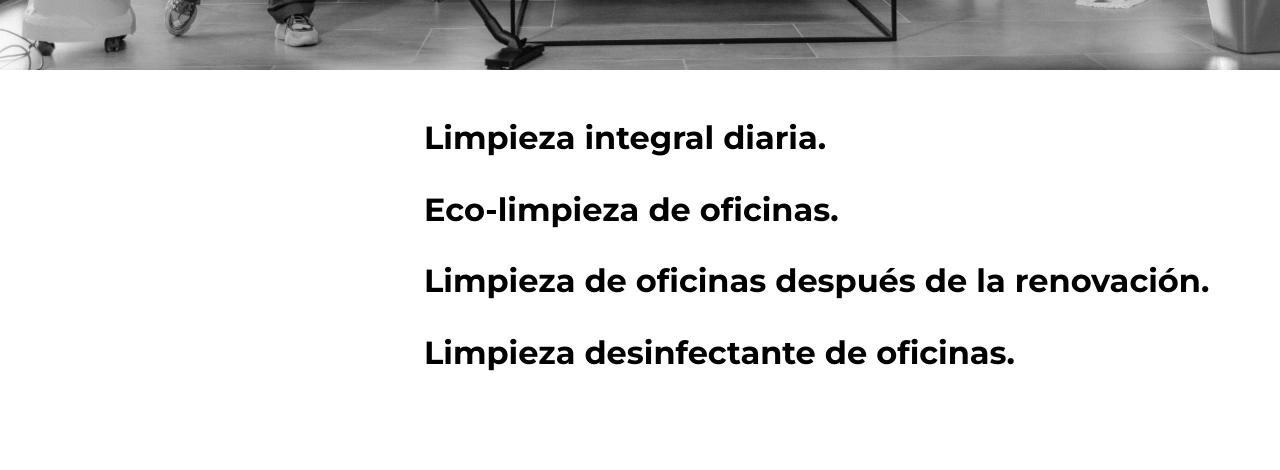
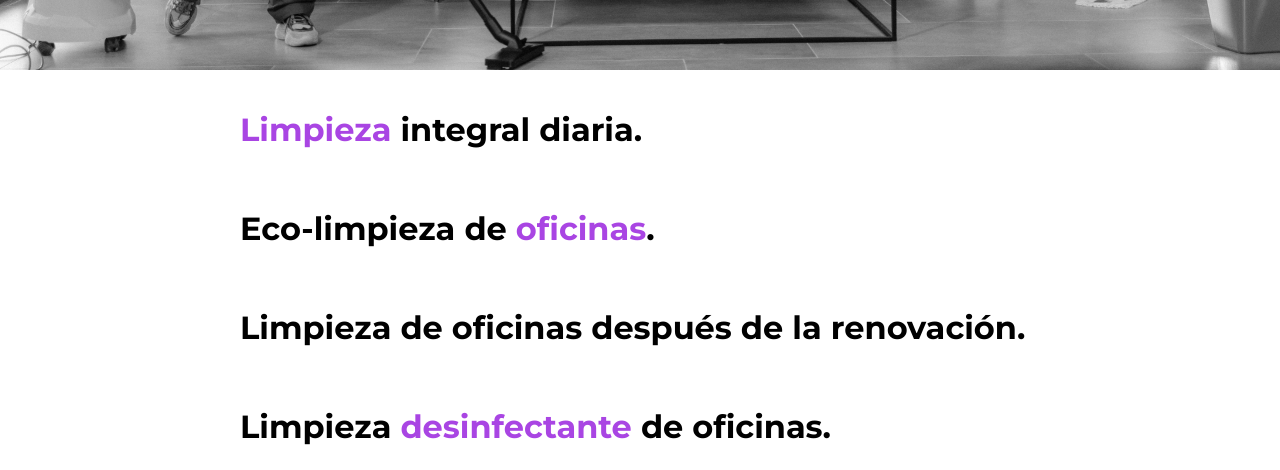
Before and after one commit to RuslanTissen/gregorio-world, a React (Create React App) app: page / in a window 1280 px wide. Shown: the part 330-800 px from the top of the page. Built offline with nearby package versions, Linux system fonts and the light colour scheme.

Commit message:
text decoration

```diff
--- a/src/components/midle/Mid-section.scss
+++ b/src/components/midle/Mid-section.scss
@@ -69,7 +69,7 @@
 						display: flex;
 						.btn{
 							color: white;
-							background-color: green;
+							background-color: rgb(75,129,244);
 							font-size: 1rem;
 							font-weight: 500;
 							text-transform: uppercase;
--- a/src/components/section-picture/Picture.jsx
+++ b/src/components/section-picture/Picture.jsx
@@ -9,10 +9,10 @@ export default function Pictuer() {
 				<img src={home} alt="baner" className="onscroll-image-fade-in"/>
 			</div>
 			<div className="moto">
-				<h1>Limpieza integral diaria.</h1>
-				<h1>Eco-limpieza de oficinas.</h1>
+				<h1><mark>Limpieza</mark> integral diaria.</h1>
+				<h1>Eco-limpieza de <mark>oficinas</mark>.</h1>
 				<h1>Limpieza de oficinas después de la renovación.</h1>
-				<h1>Limpieza desinfectante de oficinas.</h1>
+				<h1>Limpieza <mark>desinfectante</mark>  de oficinas.</h1>
 			</div>
 		</div>
 	)
--- a/src/components/section-picture/Picture.scss
+++ b/src/components/section-picture/Picture.scss
@@ -11,16 +11,20 @@
 	.moto{
 		// background-color:rgb(84,84,84);
 		// background-color: #4c4c4c;
-		padding: 15px 0 30px;
+		padding: 0 20px;
 			h1{
-				max-width: 1200px;
-				margin: 1% 0 1% 30%;
-				padding: 20px 0 0 40px;
+				max-width: 800px;
+				margin: 20px auto;
+				padding: 20px 0;
 				text-align: left;
 				color: black;
 				font-family: 'Montserrat', sans-serif;
 				font-weight: 700;
 				font-size: 2em;
+				mark{
+					background-color: white;
+					color: rgb(169,69,227);
+				}
 			}
 	}
 	@media (min-width:1200px) {
```
